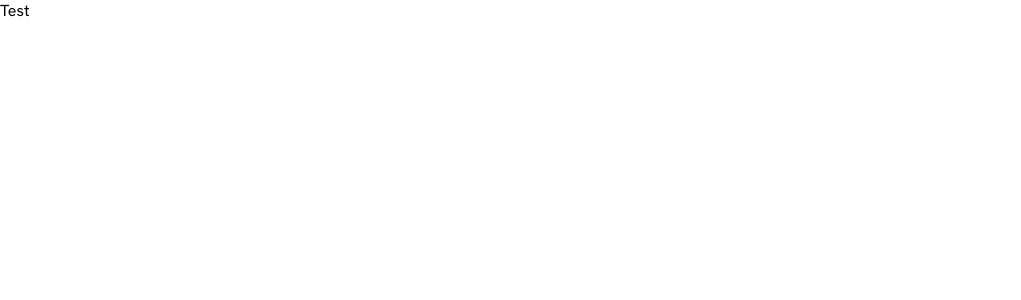
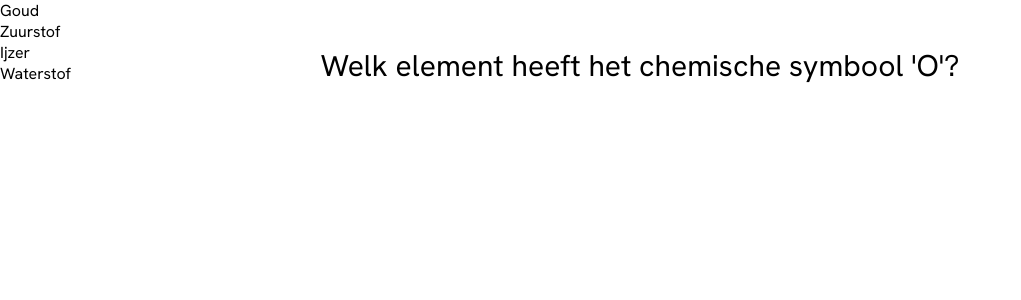
Before and after one commit to MertBaba68/quizreactlearningstory, a React (Vite) app: page / in a window 1280 px wide. Shown: the top 300 px of the page, without its empty margins (0-1021 px from the left). Built offline with nearby package versions, Linux system fonts and the light colour scheme; a web font is replaced by a local one.

Commit message:
questions and answers can be showed

```diff
--- a/src/App.jsx
+++ b/src/App.jsx
@@ -1,9 +1,10 @@
+import Page from "./components/Page.jsx";
 
 function App() {
 
   return (
     <>
-      <a>Test</a>
+      <Page/>
     </>
   )
 }
--- /dev/null
+++ b/src/components/Answers.jsx
@@ -0,0 +1,17 @@
+import '../styles/Answers.css'
+
+function Answers({ answers }) {
+
+    return (
+        <>
+            <div className="answers-container">
+                {answers.map(answer => (
+                    <div key={answer.id} correct={answer.correct.toString()} className="answers-answer">{answer.text}</div>
+
+                ))}
+            </div>
+        </>
+    )
+}
+
+export default Answers
--- /dev/null
+++ b/src/components/Header.jsx
@@ -0,0 +1,16 @@
+import '../styles/Header.css'
+import Question from "./Question.jsx";
+
+function Header({ question }) {
+
+    return (
+        <>
+            <div className="header-container">
+                {/*<span className="header-logo" >Quizz</span>*/}
+                <Question question={question} />
+            </div>
+        </>
+    )
+}
+
+export default Header
--- a/src/components/Page.jsx
+++ b/src/components/Page.jsx
@@ -0,0 +1,33 @@
+import Header from "./Header.jsx";
+import Answers from "./Answers.jsx";
+import DummyData from "../utils/DummyData.jsx";
+import {useEffect, useState} from "react";
+import {getRandomQuiz} from "../utils/DummyDataService.jsx";
+
+function Page() {
+    const[quiz, setQuiz] = useState("");
+
+    useEffect(() => {
+        setQuiz(
+            getRandomQuiz()
+        );
+        console.log(quiz);
+    }, []);
+
+    return (
+        <>
+            <div className="page-container">
+                {quiz ? (
+                    <>
+                        <Header question={quiz.question} />
+                        <Answers answers={quiz.answers} />
+                    </>
+                ) : (
+                    <p>Loading...</p>
+                    )}
+            </div>
+        </>
+    )
+}
+
+export default Page
--- /dev/null
+++ b/src/components/Question.jsx
@@ -0,0 +1,14 @@
+import '../styles/Question.css'
+
+function Question({ question }) {
+
+    return (
+        <>
+            <div className="question-container">
+                <span className="question-question">{question}</span>
+            </div>
+        </>
+    )
+}
+
+export default Question
--- /dev/null
+++ b/src/styles/Header.css
@@ -0,0 +1,16 @@
+.header-container {
+    width: 100%;
+    position: fixed;
+    display: flex;
+    align-items: center;
+    justify-content: center;
+    top: 0;
+    left: 0;
+    height: 130px;
+}
+
+.header-logo {
+    font-size: 30px;
+    color: blueviolet;
+    font-weight: bold;
+}
--- /dev/null
+++ b/src/styles/Question.css
@@ -0,0 +1,8 @@
+.question-container {
+    display: flex;
+    align-items: center;
+}
+
+.question-question {
+    font-size: 30px;
+}
--- /dev/null
+++ b/src/utils/DummyData.jsx
@@ -0,0 +1,54 @@
+const dummyDataQuiz = [
+    {
+        "id": 1,
+        "question": "Wat is de hoofdstad van Frankrijk?",
+        "answers": [
+            { "id": 1, "text": "Berlijn", "correct": false },
+            { "id": 2, "text": "Madrid", "correct": false },
+            { "id": 3, "text": "Parijs", "correct": true },
+            { "id": 4, "text": "Rome", "correct": false }
+        ]
+    },
+    {
+        "id": 2,
+        "question": "Welk element heeft het chemische symbool 'O'?",
+        "answers": [
+            { "id": 1, "text": "Goud", "correct": false },
+            { "id": 2, "text": "Zuurstof", "correct": true },
+            { "id": 3, "text": "Ijzer", "correct": false },
+            { "id": 4, "text": "Waterstof", "correct": false }
+        ]
+    },
+    {
+        "id": 3,
+        "question": "Wie schilderde de Mona Lisa?",
+        "answers": [
+            { "id": 1, "text": "Vincent van Gogh", "correct": false },
+            { "id": 2, "text": "Pablo Picasso", "correct": false },
+            { "id": 3, "text": "Leonardo da Vinci", "correct": true },
+            { "id": 4, "text": "Claude Monet", "correct": false }
+        ]
+    },
+    {
+        "id": 4,
+        "question": "Wat is de grootste planeet in ons zonnestelsel?",
+        "answers": [
+            { "id": 1, "text": "Mars", "correct": false },
+            { "id": 2, "text": "Jupiter", "correct": true },
+            { "id": 3, "text": "Saturnus", "correct": false },
+            { "id": 4, "text": "Neptunus", "correct": false }
+        ]
+    },
+    {
+        "id": 5,
+        "question": "Hoeveel continenten heeft de wereld?",
+        "answers": [
+            { "id": 1, "text": "5", "correct": false },
+            { "id": 2, "text": "6", "correct": false },
+            { "id": 3, "text": "7", "correct": true },
+            { "id": 4, "text": "8", "correct": false }
+        ]
+    }
+];
+
+export default dummyDataQuiz;
--- /dev/null
+++ b/src/utils/DummyDataService.jsx
@@ -0,0 +1,8 @@
+import DummyData from "./DummyData.jsx";
+
+
+const dummyData = DummyData
+
+export const getRandomQuiz = () => {
+    return dummyData[Math.floor(Math.random() * dummyData.length)]
+}
```
Also changed, not shown: src/styles/Answers.css (added).
